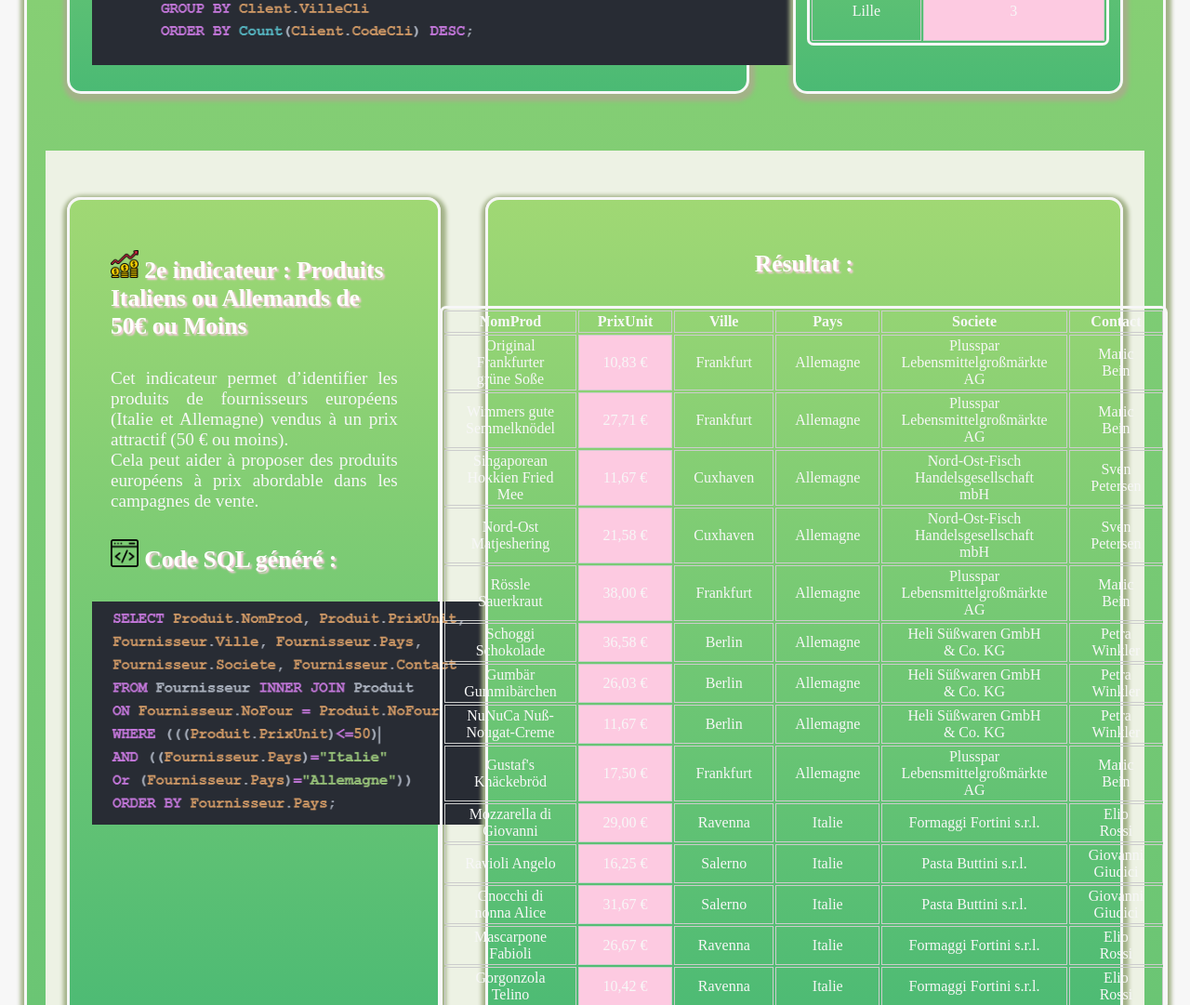
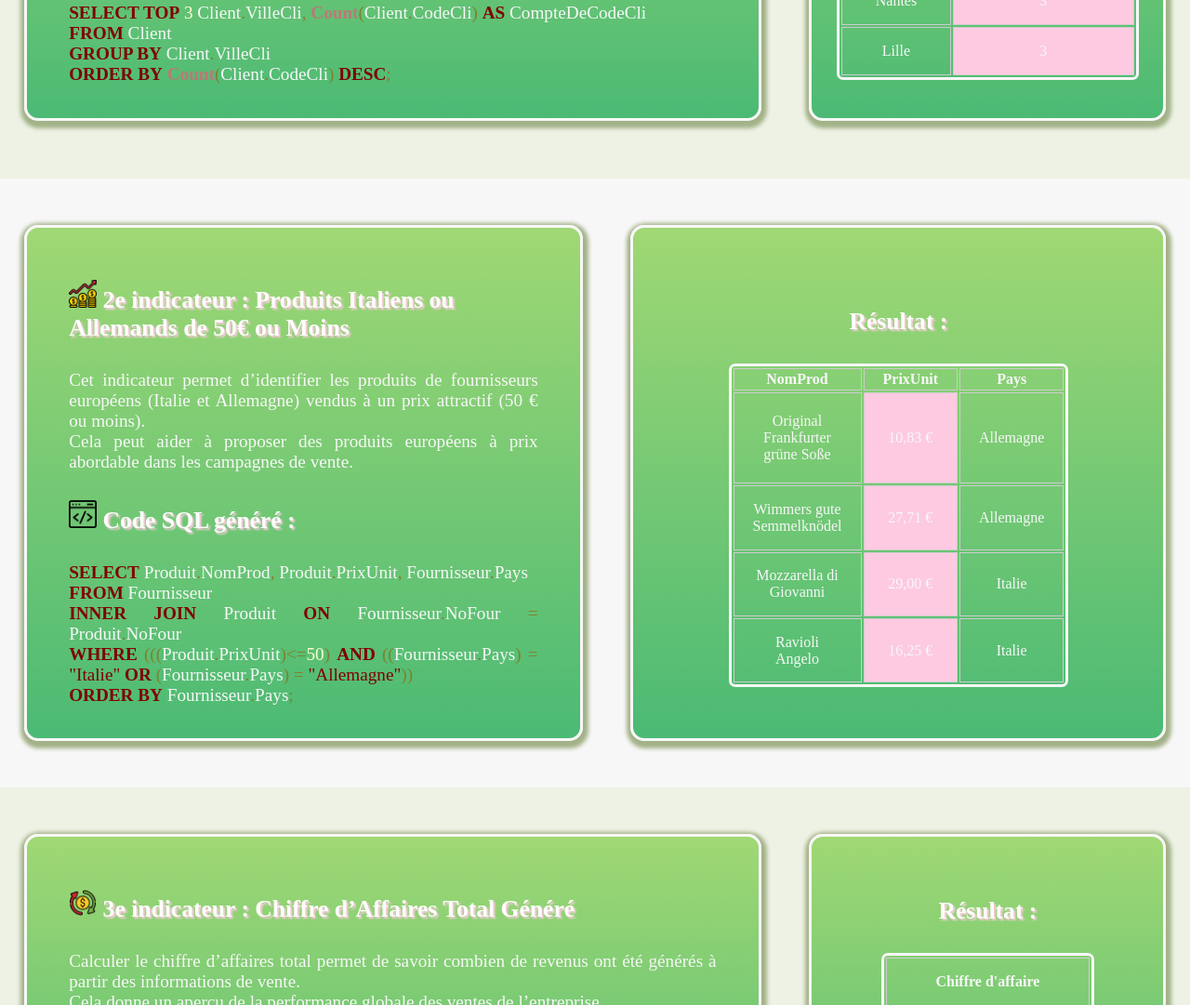
Before and after one commit to Cheaucapik/Mission4_S104, a plain HTML site: page mission2.html in a window 1280 px wide. Shown: the part 1719-2800 px from the top of the page at 93% size. Drawn offline with nearby package versions, Linux system fonts and the light colour scheme.

Commit message:
3.8 Code SQL de la bonne couleur Mission 3

```diff
--- a/assets/css/mission2.css
+++ b/assets/css/mission2.css
@@ -109,7 +109,7 @@ h2 {
     border-radius: 15px;
     box-shadow: 1px 3px 4px 5px #A3B288;
     border: #f7f7f7 solid 3px;
-    width: 34%;
+    width: 47%;
     padding: 2%;
 }
 
@@ -122,7 +122,7 @@ h2 {
     border-radius: 15px;
     box-shadow: 1px 3px 4px 5px #A3B288;
     border: #f7f7f7 solid 3px;
-    width: 58%;
+    width: 45%;
     padding: 2%;
 }
 
@@ -160,3 +160,27 @@ main section:nth-child(even){
 main section:nth-child(odd){
     padding: 50px 0;
 }
+
+/* code couleur sql */
+
+.operateur {
+    color:#800000;
+    font-weight:bold;
+}
+
+.valeur {
+    color:#FFFFCC;
+}
+
+.mot {
+    color:#800000;
+}
+
+.ponctuation {
+    color:#808030;
+}
+
+.agregation {
+    color:#bb7977;
+    font-weight:bold;
+}
--- a/assets/css/mission3.css
+++ b/assets/css/mission3.css
@@ -181,20 +181,26 @@ main section:nth-child(even){
 
 /*pour la coloration du code sql*/
 
-.selecteur {
-    color : lightcyan;
+.operateur {
+    color:#800000;
+    font-weight:bold;
 }
 
-.nombre, .par {
-    color: lightblue;
+.valeur {
+    color:#FFFFCC;
 }
 
-.saumon {
-    color: palegreen;
+.ponctuation {
+    color:#808030;
 }
 
-.str {
-    color : green;
+.agregation {
+    color:#bb7977;
+    font-weight:bold;
+}
+
+.mot {
+    color:#800000;
 }
 
 @media screen and (max-width: 1300px) {
@@ -207,6 +213,7 @@ main section:nth-child(even){
 
     #all > .context{
         width: 85%;
+        margin: 40px 0;
     }
 
     .presentation, .resultat, .presentation2, .resultat2{
--- a/mission2.html
+++ b/mission2.html
@@ -96,7 +96,7 @@
         </div>
     </div>
     <div id="all">
-        <div id="contexte" class="context">
+        <section id="contexte" class="context">
             <h1>Contexte</h1>
             <p>
                 <br>
@@ -138,7 +138,15 @@
                         ce qui peut aider dans la prise de décisions de marketing et de logistique.
                     </p>
                     <h2><img src="assets/img/code.png" alt="=code" height="30" width="30"> Code SQL généré :</h2>
-                    <img src="assets/img/SQL1.png" alt="=SQL" height="141" width="877">
+                    <p>
+                        <span class ="operateur">SELECT TOP</span> <span class="valeur">3</span> Client<span class="ponctuation">.</span>VilleCli<span class="ponctuation">,</span> <span class="agregation">Count</span><span class="ponctuation">(</span>Client<span class="ponctuation">.</span>CodeCli<span class="ponctuation">)</span> <span class="operateur">AS</span> CompteDeCodeCli
+                        <br>
+                        <span class ="operateur">FROM</span> Client
+                        <br>
+                        <span class ="operateur">GROUP BY</span> Client<span class="ponctuation">.</span>VilleCli
+                        <br>
+                        <span class ="operateur">ORDER BY</span> <span class="agregation">Count</span><span class="ponctuation">(</span>Client<span class="ponctuation">.</span>CodeCli<span class="ponctuation">)</span> <span class="operateur">DESC</span><span class="ponctuation">;</span>
+                    </p>
                 </div>
                 <div class="resultat">
                     <h2>Résultat :</h2>
@@ -180,7 +188,17 @@
                 </p>
                 <p>
                 <h2><img src="assets/img/code.png" alt="=code" height="30" width="30"> Code SQL généré :</h2>
-                <img src="assets/img/SQL2.png" alt="=SQL" height="240" width="430">
+                <p>
+                    <span class ="operateur">SELECT</span> Produit<span class="ponctuation">.</span>NomProd<span class="ponctuation">,</span> Produit<span class="ponctuation">.</span>PrixUnit<span class="ponctuation">,</span> Fournisseur<span class="ponctuation">.</span>Pays
+                    <br>
+                    <span class ="operateur">FROM</span> Fournisseur
+                    <br>
+                    <span class ="operateur">INNER JOIN</span> Produit <span class ="operateur">ON</span> Fournisseur<span class="ponctuation">.</span>NoFour <span class="ponctuation">=</span> Produit<span class="ponctuation">.</span>NoFour
+                    <br>
+                    <span class ="operateur">WHERE</span> <span class="ponctuation">(((</span>Produit<span class="ponctuation">.</span>PrixUnit<span class="ponctuation">)&lt;=</span><span class="valeur">50</span><span class="ponctuation">)</span> <span class ="operateur">AND</span> <span class="ponctuation">((</span>Fournisseur<span class="ponctuation">.</span>Pays<span class="ponctuation">) = </span><span class="mot">"Italie"</span> <span class ="operateur">OR</span> <span class="ponctuation">(</span>Fournisseur<span class="ponctuation">.</span>Pays<span class="ponctuation">) = </span><span class="mot">"Allemagne"</span><span class="ponctuation">))</span>
+                    <br>
+                    <span class ="operateur">ORDER BY</span> Fournisseur<span class="ponctuation">.</span>Pays<span class="ponctuation">;</span>
+                </p>
             </div>
             <div class="resultat2">
                 <h2>Résultat :</h2>
@@ -189,124 +207,29 @@
                     <tr>
                         <th>NomProd</th>
                         <th>PrixUnit</th>
-                        <th>Ville</th>
                         <th>Pays</th>
-                        <th>Societe</th>
-                        <th>Contact</th>
                     </tr>
                     </thead>
                     <tbody>
                     <tr>
                         <td>Original Frankfurter grüne Soße</td>
                         <td class="highlight">10,83 €</td>
-                        <td>Frankfurt</td>
                         <td>Allemagne</td>
-                        <td>Plusspar Lebensmittelgroßmärkte AG</td>
-                        <td>Maric Bein</td>
                     </tr>
                     <tr>
                         <td>Wimmers gute Semmelknödel</td>
                         <td class="highlight">27,71 €</td>
-                        <td>Frankfurt</td>
                         <td>Allemagne</td>
-                        <td>Plusspar Lebensmittelgroßmärkte AG</td>
-                        <td>Maric Bein</td>
-                    </tr>
-                    <tr>
-                        <td>Singaporean Hokkien Fried Mee</td>
-                        <td class="highlight">11,67 €</td>
-                        <td>Cuxhaven</td>
-                        <td>Allemagne</td>
-                        <td>Nord-Ost-Fisch Handelsgesellschaft mbH</td>
-                        <td>Sven Petersen</td>
-                    </tr>
-                    <tr>
-                        <td>Nord-Ost Matjeshering</td>
-                        <td class="highlight">21,58 €</td>
-                        <td>Cuxhaven</td>
-                        <td>Allemagne</td>
-                        <td>Nord-Ost-Fisch Handelsgesellschaft mbH</td>
-                        <td>Sven Petersen</td>
-                    </tr>
-                    <tr>
-                        <td>Rössle Sauerkraut</td>
-                        <td class="highlight">38,00 €</td>
-                        <td>Frankfurt</td>
-                        <td>Allemagne</td>
-                        <td>Plusspar Lebensmittelgroßmärkte AG</td>
-                        <td>Maric Bein</td>
-                    </tr>
-                    <tr>
-                        <td>Schoggi Schokolade</td>
-                        <td class="highlight">36,58 €</td>
-                        <td>Berlin</td>
-                        <td>Allemagne</td>
-                        <td>Heli Süßwaren GmbH & Co. KG</td>
-                        <td>Petra Winkler</td>
-                    </tr>
-                    <tr>
-                        <td>Gumbär Gummibärchen</td>
-                        <td class="highlight">26,03 €</td>
-                        <td>Berlin</td>
-                        <td>Allemagne</td>
-                        <td>Heli Süßwaren GmbH & Co. KG</td>
-                        <td>Petra Winkler</td>
-                    </tr>
-                    <tr>
-                        <td>NuNuCa Nuß-Nougat-Creme</td>
-                        <td class="highlight">11,67 €</td>
-                        <td>Berlin</td>
-                        <td>Allemagne</td>
-                        <td>Heli Süßwaren GmbH & Co. KG</td>
-                        <td>Petra Winkler</td>
-                    </tr>
-                    <tr>
-                        <td>Gustaf's Knäckebröd</td>
-                        <td class="highlight">17,50 €</td>
-                        <td>Frankfurt</td>
-                        <td>Allemagne</td>
-                        <td>Plusspar Lebensmittelgroßmärkte AG</td>
-                        <td>Maric Bein</td>
                     </tr>
                     <tr>
                         <td>Mozzarella di Giovanni</td>
                         <td class="highlight">29,00 €</td>
-                        <td>Ravenna</td>
                         <td>Italie</td>
-                        <td>Formaggi Fortini s.r.l.</td>
-                        <td>Elio Rossi</td>
                     </tr>
                     <tr>
                         <td>Ravioli Angelo</td>
                         <td class="highlight">16,25 €</td>
-                        <td>Salerno</td>
                         <td>Italie</td>
-                        <td>Pasta Buttini s.r.l.</td>
-                        <td>Giovanni Giudici</td>
-                    </tr>
-                    <tr>
-                        <td>Gnocchi di nonna Alice</td>
-                        <td class="highlight">31,67 €</td>
-                        <td>Salerno</td>
-                        <td>Italie</td>
-                        <td>Pasta Buttini s.r.l.</td>
-                        <td>Giovanni Giudici</td>
-                    </tr>
-                    <tr>
-                        <td>Mascarpone Fabioli</td>
-                        <td class="highlight">26,67 €</td>
-                        <td>Ravenna</td>
-                        <td>Italie</td>
-                        <td>Formaggi Fortini s.r.l.</td>
-                        <td>Elio Rossi</td>
-                    </tr>
-                    <tr>
-                        <td>Gorgonzola Telino</td>
-                        <td class="highlight">10,42 €</td>
-                        <td>Ravenna</td>
-                        <td>Italie</td>
-                        <td>Formaggi Fortini s.r.l.</td>
-                        <td>Elio Rossi</td>
                     </tr>
                     </tbody>
                 </table>
@@ -323,7 +246,15 @@
                 </p>
                 <p>
                 <h2><img src="assets/img/code.png" alt="=code" height="30" width="30"> Code SQL généré :</h2>
-                <img src="assets/img/SQL3.png" alt="=SQL" height="141" width="877">
+                <p>
+                    <span class="operateur">SELECT</span> <span class="agregation">Sum</span><span class="ponctuation">(</span>PrixUnitCli<span class="ponctuation">*</span>QteCom<span class="ponctuation">*</span><span class="ponctuation">(</span><span class="valeur">1</span><span class="ponctuation">-</span>Remise<span class="ponctuation">))</span> <span class="operateur">AS</span> <span class="ponctuation">[</span>Chiffre d'affaire<span class="ponctuation">]</span>
+                    <br>
+                    <span class="operateur">FROM</span> Client
+                    <br>
+                    <span class="operateur">INNER JOIN</span> <span class="ponctuation">(</span>Commande <span class="operateur">INNER JOIN</span> DetailCommande <span class="operateur">ON</span> Commande<span class="ponctuation">.</span>NoCom <span class="ponctuation">=</span> DetailCommande<span class="ponctuation">.</span>NoCom<span class="ponctuation">)</span>
+
+                    <span class="operateur">ON</span> Client<span class="ponctuation">.</span>CodeCli <span class="ponctuation">=</span> Commande<span class="ponctuation">.</span>CodeCli<span class="ponctuation">;</span>
+                </p>
             </div>
             <div class="resultat">
                 <h2>Résultat :</h2>
@@ -350,7 +281,11 @@
                 </p>
                 <p>
                 <h2><img src="assets/img/code.png" alt="=code" height="30" width="30"> Code SQL généré :</h2>
-                <img src="assets/img/SQL4.png" alt="=SQL" height="125" width="877">
+                <p>
+                    <span class="operateur">SELECT</span> <span class="agregation">Min</span><span class="ponctuation">(</span>Produit<span class="ponctuation">.</span>PrixUnit<span class="ponctuation">)</span> <span class="operateur">AS</span> <span class="ponctuation">[</span>Prix <span class="agregation">min</span><span class="ponctuation">]</span><span class="ponctuation">,</span> <span class="agregation">Max</span><span class="ponctuation">(</span>Produit<span class="ponctuation">.</span>PrixUnit<span class="ponctuation">)</span> <span class="operateur">AS</span> <span class="ponctuation">[</span>Prix <span class="agregation">max</span><span class="ponctuation">]</span><span class="ponctuation">,</span> <span class="agregation">Avg</span><span class="ponctuation">(</span>Produit<span class="ponctuation">.</span>PrixUnit<span class="ponctuation">)</span> <span class="operateur">AS</span> <span class="ponctuation">[</span>Prix moy<span class="ponctuation">]</span>
+                    <br>
+                    <span class="operateur">FROM</span> Produit<span class="ponctuation">;</span>
+                </p>
             </div>
             <div class="resultat">
                 <h2>Résultat :</h2>
```
Also changed, not shown: mission3.html (+99 -99 lines).
